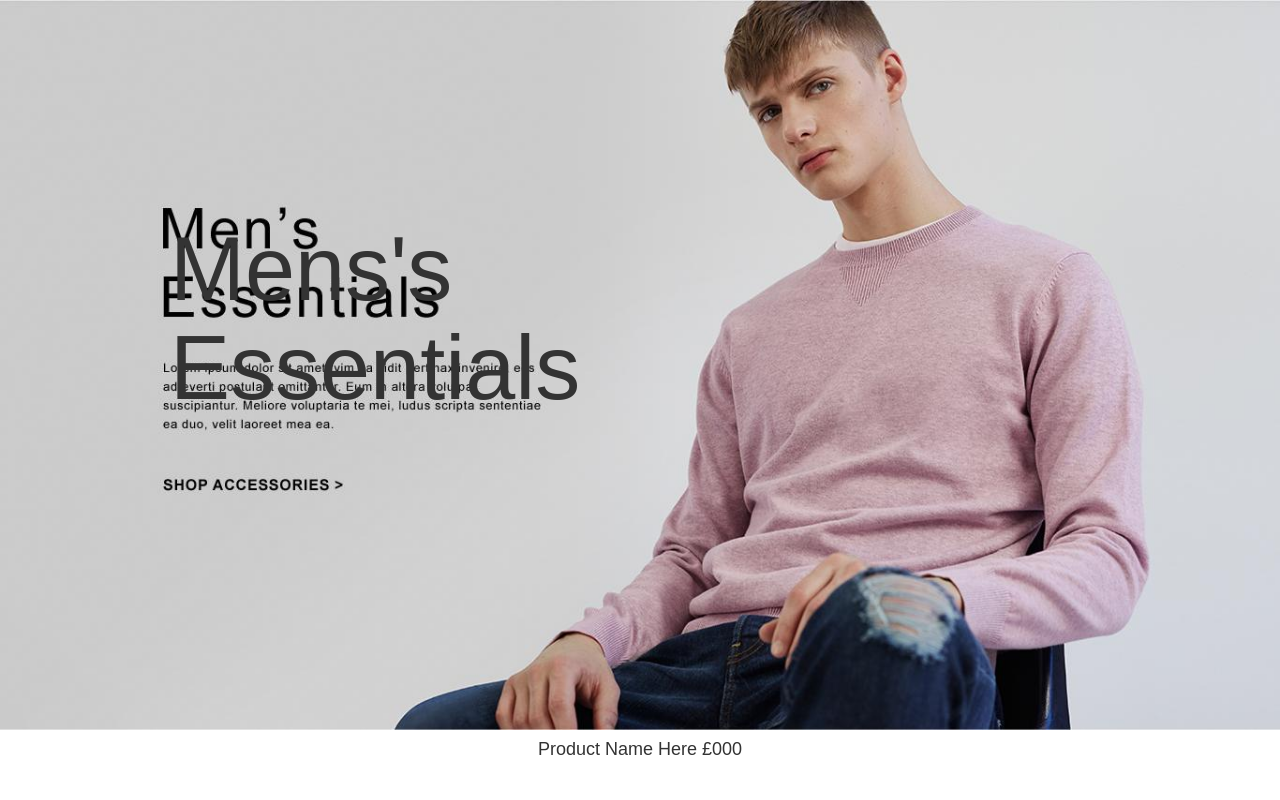
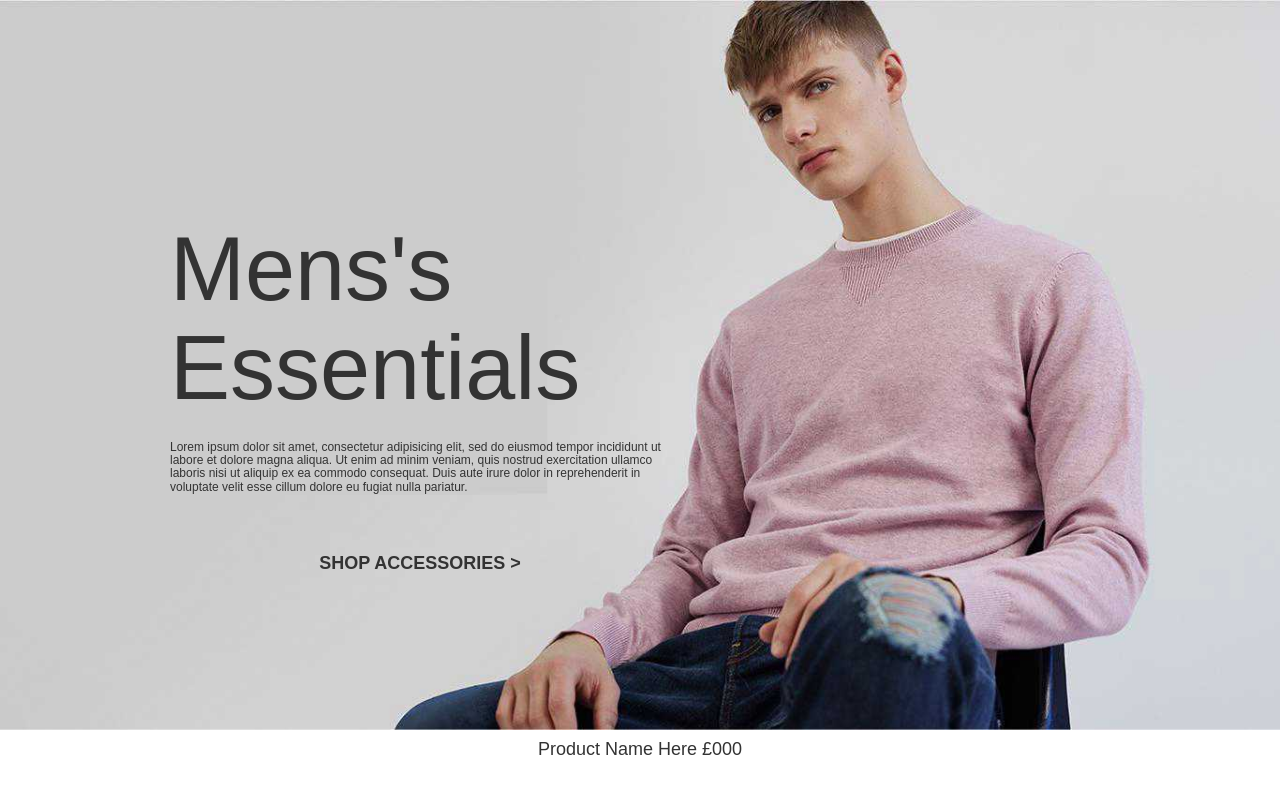
Before and after one commit to 1Guv/FC-Mockup-Test, a plain HTML site: page index.html in a window 1280 px wide. Shown: the top 800 px of the page. Drawn offline with nearby package versions, Linux system fonts and the light colour scheme.

Commit message:
93% done - removed text from the image - added lorem and Shop Accessories text

```diff
--- a/css/style.css
+++ b/css/style.css
@@ -15,6 +15,17 @@ h1 {
   position: absolute;
   top: 200px;
   left: 170px;
+}
+
+.me2 {
+  position: absolute;
+  top: 431px;
+  left: 170px;
+  width: 500px;
+}
+
+.acc {
+  font-weight: bold;
 }
 
 .img-100 {
--- a/index.html
+++ b/index.html
@@ -18,8 +18,13 @@
       <div class="mens-essentials-hidden">
         <h1 class="me">Mens's<br>Essentials</h1>
       </div>
+      <div class="me2">
+        <h6>Lorem ipsum dolor sit amet, consectetur adipisicing elit, sed do eiusmod tempor incididunt ut labore et dolore magna aliqua. Ut enim ad minim veniam, quis nostrud exercitation ullamco laboris nisi ut aliquip ex ea commodo consequat. Duis aute irure dolor in reprehenderit in voluptate velit esse cillum dolore eu fugiat nulla pariatur.</h6>
+        <br><br>
+        <h4 class="acc">SHOP ACCESSORIES &#62</h4>
+      </div>
       <div class="">
-        <img class="img-100" src="./images/FC-01.jpeg" alt="light pink jumper">
+        <img class="img-100" src="./images/FC-01-without-text.jpg" alt="light pink jumper">
       </div>
       <div class="">
         <h4>Product Name Here £000</h4>
```
Also changed, not shown: images/FC-01-without-text.jpg (added).
